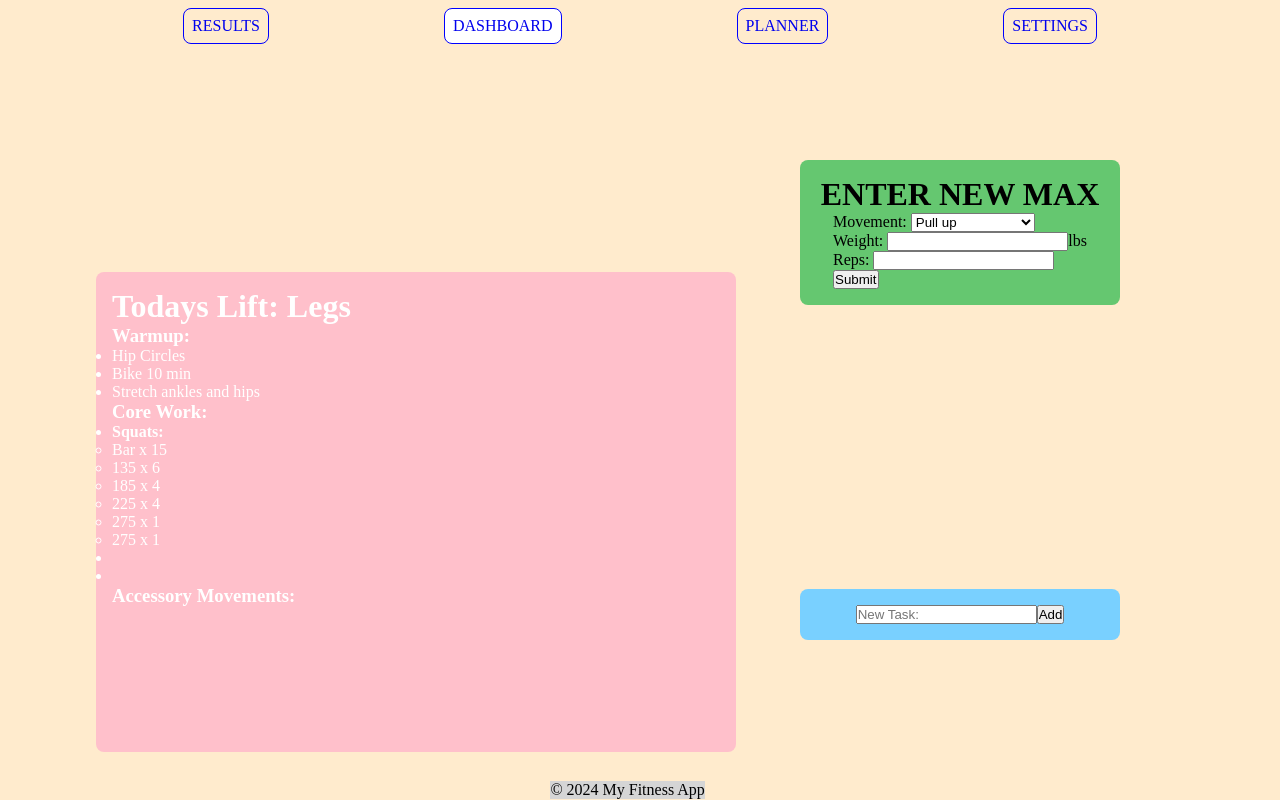
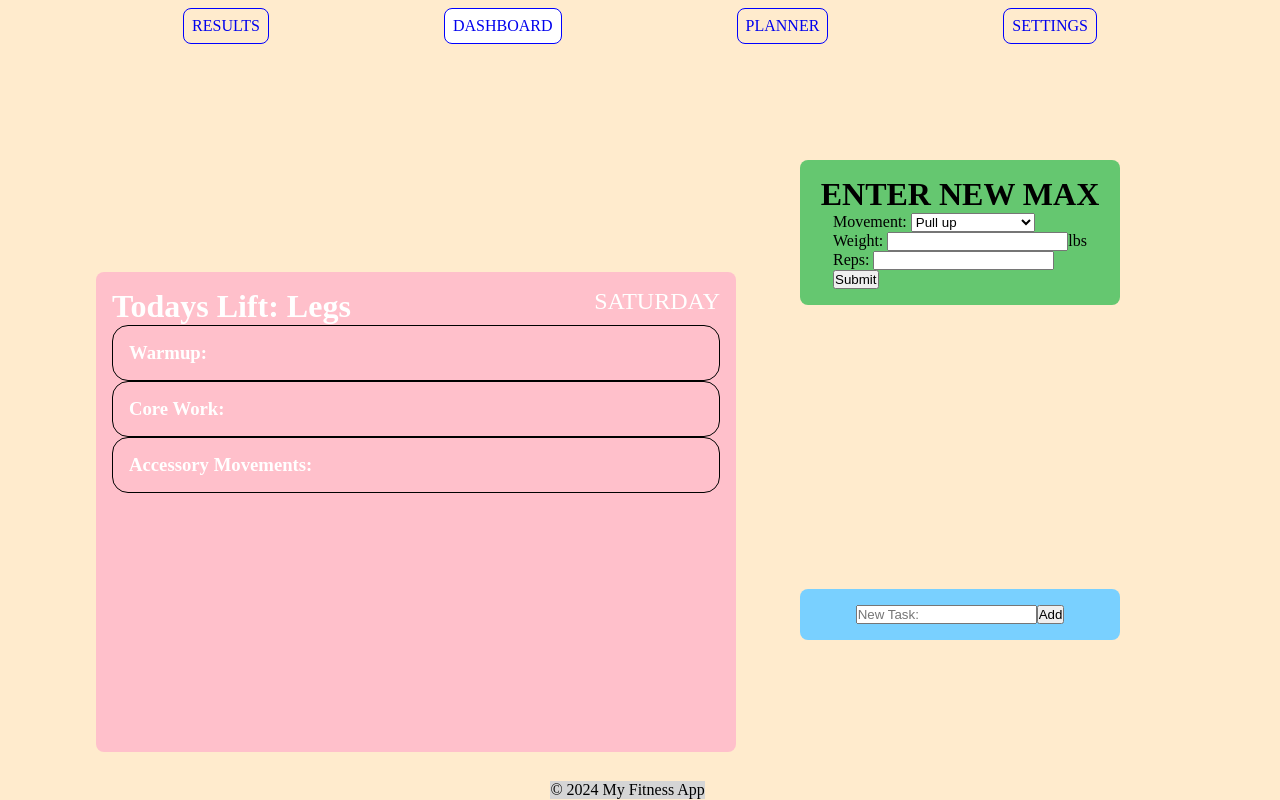
Before and after one commit to lukeschmit-dev/FitLogger, a React (Vite) app: page /Dashboard in a window 1280 px wide. Built offline with nearby package versions, Linux system fonts and the light colour scheme.

Commit message:
reworked folders, made new components

```diff
--- /dev/null
+++ b/src/components/Planner-components/MyWeek.jsx
@@ -0,0 +1,9 @@
+import React from 'react'
+
+export const MyWeek = () => {
+  return (
+    <div className="MyWeek">
+        MyWeek
+    </div>
+  )
+}
--- /dev/null
+++ b/src/components/Planner-components/NewExercise.jsx
@@ -0,0 +1,118 @@
+import React, { useState } from 'react'
+
+export const NewExercise = () => {
+    const [chosenExer, setChosenExer] = useState("Weights")
+    const [inputDeets, setInputDeets] = useState({
+        exerType: "Custom",
+        title: "No Title",
+    })
+    const [nodeSpawnCont, setNodeSpawnCont] = useState([])
+    //use to plan specific parts days
+
+    function exerShowMenu(event){
+        setChosenExer(event.target.value)
+        updateInputDeets(event)
+    }
+
+    function updateInputDeets(event){
+        const {name, value} = event.target
+        setInputDeets((prev)=>({ //Important: prev is fixed react KW. always use prev and unpack it to ensure you get latest info!
+            ...prev,
+            [name]: value
+        }))
+        console.log("current inputDeets state:", inputDeets)
+    }
+
+    function nodeSpawn(){
+        console.log("pushing input deets to spawncont probably")
+        setNodeSpawnCont((prev)=>[
+            ...prev,
+            <div key={prev.length}><button>Edit</button><button>Remove</button>{createExerNode(inputDeets)}</div>
+        ])
+    }
+
+    function createExerNode(_obj){
+        /* const core = <><h3>{_obj.title}</h3><h3>{_obj.exerType}</h3></> */
+        return Object.entries(_obj).map(([k,v], i)=>{
+            if (k == "title" || k == "exerType"){
+                return <h3 key={i}>{v}</h3>
+            } else {
+                return <div key={i}>{k}: {v}</div>
+            }
+        })
+
+    }
+
+    function createInput(arr){
+        console.log("creating exercise setup, ", arr)
+        return arr.map((txt, i)=>{
+            if (txt == "Settings"){
+                return (
+                <div key={i}>
+                    <label htmlFor="exerSettings">{txt}</label>
+                    <select className={chosenExer} name="exerSettings" onChange={updateInputDeets}>
+                        <option>Till Failure</option>
+                        <option>Free Workout</option>
+                        <option>Dropsets (Linked)</option>
+                    </select>
+                </div>
+                )
+            } else {
+                return (
+                <div key={i}>
+                    <label className={chosenExer} htmlFor={txt}>{txt}</label>
+                    <input name={txt} onChange={updateInputDeets}/>
+                </div>
+                )
+            }
+        })
+    }
+
+    const availDetails = {
+        "Cardio": ["Minutes", "Level", "Settings"],
+        "Weights": ["Reps", "Sets", "Weight"],
+        "HIIT": ["Reps/Minutes", "Sets", "Weight(Optional)", "Settings"],
+        "Warmup": ["Reps/Minutes", "Sets", "Weight(Optional)", "Settings"],
+        "PR": ["Maximum Attempt", "Times"],
+        "Misc": ["Sets", "Reps", "Minutes", "Level", "Settings"],
+    }
+  return (
+    <div className="NewExercise">
+            <h1>Planning</h1>
+            <div className="PlannerPage1 style-bgCompo">
+                <h3>New Exercise</h3>
+                <br/>
+                <div id="exerContent">
+                    <label htmlFor="exerType">Type</label>
+                    <select name="exerType" id="exerType" default="Choose a Category" onChange={exerShowMenu}>
+                        <option value="Cardio">Cardiovascular</option>
+                        <option value="Weights">Weight Training</option>
+                        <option value="HIIT">High Intensity</option>
+                        <option value="Warmup">Warm-Up</option>
+                        <option value="PR">Personal Record Attempt</option>
+                        <option value="Misc">Other</option>
+                    </select>
+                    <div>
+                        <label htmlFor="title">Title</label>
+                        <input type="text" name="title" onChange={updateInputDeets}/>
+                    </div>
+                    <br/>
+                    <div>
+                        <label htmlFor="Exercise Name">Exercise</label>
+                        <input type="text" name="Exercise Name" onChange={updateInputDeets}/>
+                    </div>
+                </div>
+                <br/>
+                <div>
+                    {createInput(availDetails[chosenExer])}
+                </div>
+                <br/>
+                <button type="submit" id="submitPlan" onClick={nodeSpawn}>Submit</button>
+            </div>
+            <div className="PlannerPage2 style-bgCompo">
+                <h3>Current Schedule</h3>
+                <div id="scheduledExerList">{nodeSpawnCont}</div>
+            </div>
+    </div>
+  )
+}
--- /dev/null
+++ b/src/components/Today.jsx
@@ -0,0 +1,14 @@
+import React from 'react'
+
+export const Today = () => {
+    const daysOfWeek = ["Sunday", "Monday", "Tuesday", "Wednesday", "Thursday", "Friday", "Saturday"];
+const today = new Date();
+let dayOfWeek = daysOfWeek[today.getDay()];
+dayOfWeek = dayOfWeek.toUpperCase();
+
+console.log(dayOfWeek);
+
+  return (
+    <div className='Today'>{dayOfWeek}</div>
+  )
+}
--- a/src/components/TodaysLift.jsx
+++ b/src/components/TodaysLift.jsx
@@ -1,24 +1,26 @@
 import React from "react";
+import { Today } from "./Today";
 
 let currentSplit = "Legs";
 
 const TodaysLift = () => {
   return (
     <div className="TodaysLift">
+      <Today/>
       <h1>Todays Lift: {currentSplit}</h1>
 
-      <div className="WarmupSection">
+      <div className="TodaysLiftSection">
         <h3>Warmup: </h3>
-        <ul>
+        {/* <ul>
           <li>Hip Circles</li>
           <li>Bike 10 min</li>
           <li>Stretch ankles and hips</li>
-        </ul>
+        </ul> */}
       </div>
 
-      <div className="CoreWorkSection">
+      <div className="TodaysLiftSection">
         <h3>Core Work: </h3>
-        <ul>
+        {/* <ul>
           <li>
             <h4>Squats: </h4>
             <ul>
@@ -32,10 +34,10 @@ const TodaysLift = () => {
           </li>
           <li></li>
           <li></li>
-        </ul>
+        </ul> */}
       </div>
 
-      <div className="AccessorySection">
+      <div className="TodaysLiftSection">
         <h3>Accessory Movements: </h3>
       </div>
     </div>
--- a/src/index.css
+++ b/src/index.css
@@ -94,3 +94,17 @@ footer {
   left: 6rem;
   color: white;
 }
+
+.Today {
+  color: white;
+  margin-right: auto;
+  font-size: 1.5rem;
+  position: absolute;
+  right: 1rem;
+}
+
+.TodaysLiftSection {
+  padding: 1rem;
+  border: 1px solid black;
+  border-radius: 1rem;
+}
--- a/src/pages/Dashboard.jsx
+++ b/src/pages/Dashboard.jsx
@@ -11,9 +11,9 @@ const Dashboard = () => {
   return (
     <div className="DashboardPage">
       <Navbar/>
-        <DailyActions />
-        <EnterNewMax />
-        <TodaysLift />
+      <DailyActions />
+      <EnterNewMax />
+      <TodaysLift />
       <Footer/>
     </div>
   );
--- a/src/pages/Planner.jsx
+++ b/src/pages/Planner.jsx
@@ -1,124 +1,16 @@
 import React, { useState } from "react";
 import Navbar from "../components/Navbar";
 import Footer from "../components/Footer"
+import { MyWeek } from "../components/Planner-components/MyWeek";
+import { NewExercise } from "../components/Planner-components/NewExercise";
 
 export default function Planner(){
-
-    const [chosenExer, setChosenExer] = useState("Weights")
-    const [inputDeets, setInputDeets] = useState({
-        exerType: "Custom",
-        title: "No Title",
-    })
-    const [nodeSpawnCont, setNodeSpawnCont] = useState([])
-    //use to plan specific parts days
-
-    function exerShowMenu(event){
-        setChosenExer(event.target.value)
-        updateInputDeets(event)
-    }
-
-    function updateInputDeets(event){
-        const {name, value} = event.target
-        setInputDeets((prev)=>({ //Important: prev is fixed react KW. always use prev and unpack it to ensure you get latest info!
-            ...prev,
-            [name]: value
-        }))
-        console.log("current inputDeets state:", inputDeets)
-    }
-
-    function nodeSpawn(){
-        console.log("pushing input deets to spawncont probably")
-        setNodeSpawnCont((prev)=>[
-            ...prev,
-            <div key={prev.length}><button>Edit</button><button>Remove</button>{createExerNode(inputDeets)}</div>
-        ])
-    }
-
-    function createExerNode(_obj){
-        /* const core = <><h3>{_obj.title}</h3><h3>{_obj.exerType}</h3></> */
-        return Object.entries(_obj).map(([k,v], i)=>{
-            if (k == "title" || k == "exerType"){
-                return <h3 key={i}>{v}</h3>
-            } else {
-                return <div key={i}>{k}: {v}</div>
-            }
-        })
-
-    }
-
-    function createInput(arr){
-        console.log("creating exercise setup, ", arr)
-        return arr.map((txt, i)=>{
-            if (txt == "Settings"){
-                return (
-                <div key={i}>
-                    <label htmlFor="exerSettings">{txt}</label>
-                    <select className={chosenExer} name="exerSettings" onChange={updateInputDeets}>
-                        <option>Till Failure</option>
-                        <option>Free Workout</option>
-                        <option>Dropsets (Linked)</option>
-                    </select>
-                </div>
-                )
-            } else {
-                return (
-                <div key={i}>
-                    <label className={chosenExer} htmlFor={txt}>{txt}</label>
-                    <input name={txt} onChange={updateInputDeets}/>
-                </div>
-                )
-            }
-        })
-    }
-
-    const availDetails = {
-        "Cardio": ["Minutes", "Level", "Settings"],
-        "Weights": ["Reps", "Sets", "Weight"],
-        "HIIT": ["Reps/Minutes", "Sets", "Weight(Optional)", "Settings"],
-        "Warmup": ["Reps/Minutes", "Sets", "Weight(Optional)", "Settings"],
-        "PR": ["Maximum Attempt", "Times"],
-        "Misc": ["Sets", "Reps", "Minutes", "Level", "Settings"],
-    }
-
     return (
-        <>
+        <div className="Planner">
             <Navbar/>
-            <h1>Planning</h1>
-            <div className="PlannerPage1 style-bgCompo">
-                <h3>New Exercise</h3>
-                <br/>
-                <div id="exerContent">
-                    <label htmlFor="exerType">Type</label>
-                    <select name="exerType" id="exerType" default="Choose a Category" onChange={exerShowMenu}>
-                        <option value="Cardio">Cardiovascular</option>
-                        <option value="Weights">Weight Training</option>
-                        <option value="HIIT">High Intensity</option>
-                        <option value="Warmup">Warm-Up</option>
-                        <option value="PR">Personal Record Attempt</option>
-                        <option value="Misc">Other</option>
-                    </select>
-                    <div>
-                        <label htmlFor="title">Title</label>
-                        <input type="text" name="title" onChange={updateInputDeets}/>
-                    </div>
-                    <br/>
-                    <div>
-                        <label htmlFor="Exercise Name">Exercise</label>
-                        <input type="text" name="Exercise Name" onChange={updateInputDeets}/>
-                    </div>
-                </div>
-                <br/>
-                <div>
-                    {createInput(availDetails[chosenExer])}
-                </div>
-                <br/>
-                <button type="submit" id="submitPlan" onClick={nodeSpawn}>Submit</button>
-            </div>
-            <div className="PlannerPage2 style-bgCompo">
-                <h3>Current Schedule</h3>
-                <div id="scheduledExerList">{nodeSpawnCont}</div>
-            </div>
+            <NewExercise/>
+            <MyWeek/>
             <Footer/>
-        </>
+        </div>
     )
 }
```
